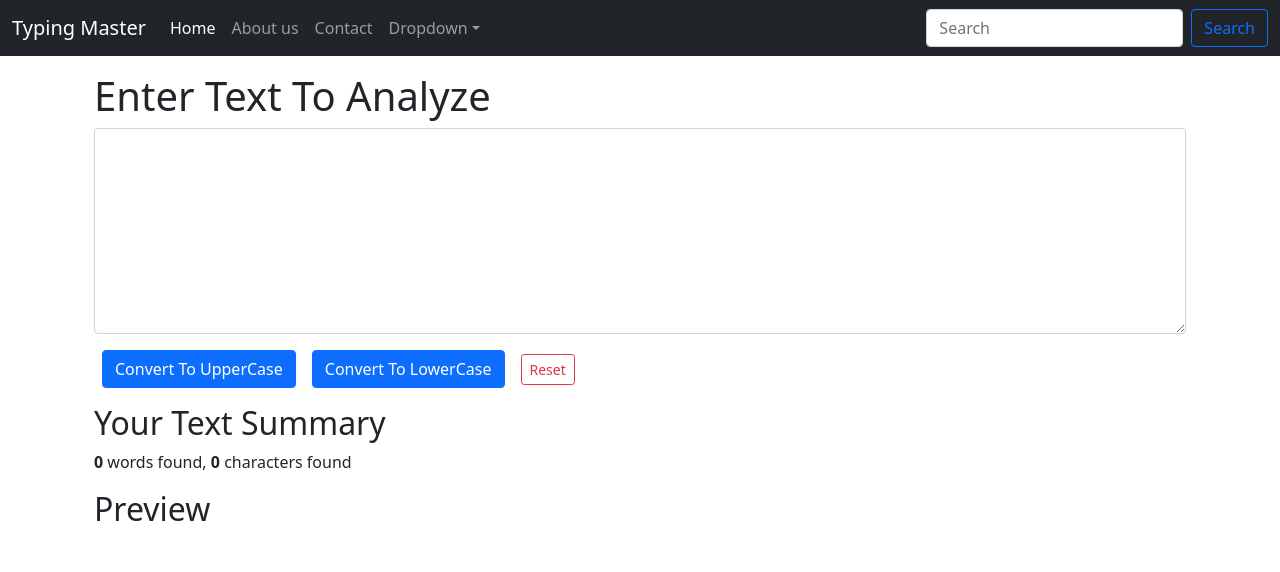
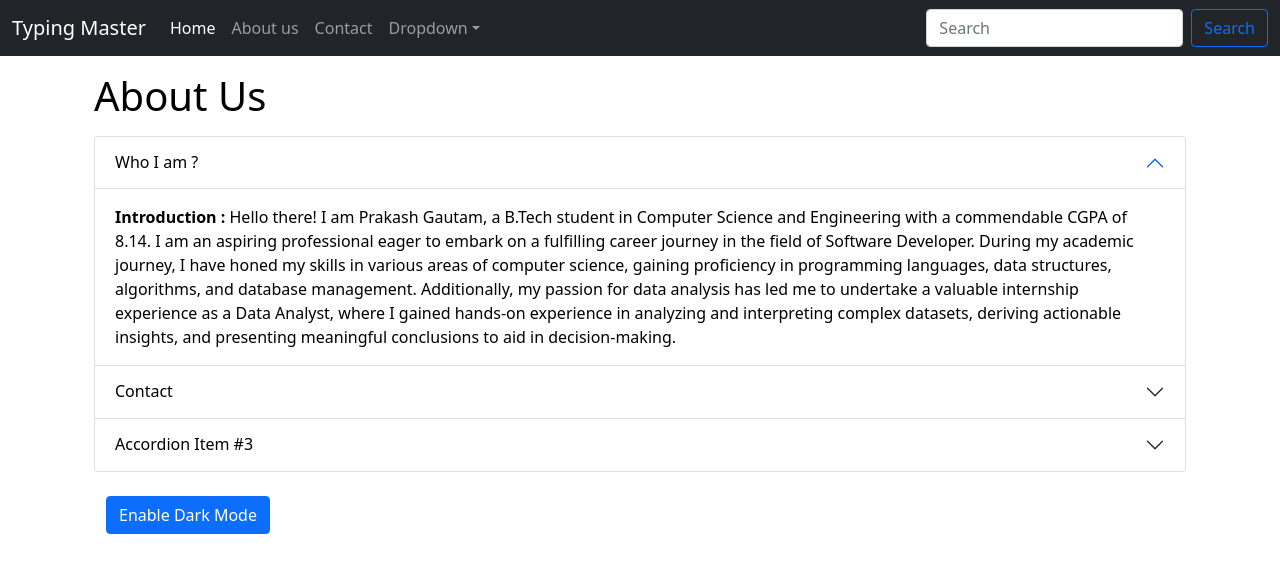
Before and after one commit to Gautamprakas/kalanamak, a React (Create React App) app: page / in a window 1280 px wide. Shown: the top 572 px of the page. Built offline with nearby package versions, Linux system fonts and the light colour scheme.

Commit message:
Add about.js in component

```diff
--- a/src/App.js
+++ b/src/App.js
@@ -1,18 +1,21 @@
 // import logo from './logo.svg'
 import './App.css'
 import Navbar from './components/Navbar.js'
-import TextForm from './components/TextForm.js'
-import TypingSpeedCalculator from './TypingSpeedCalculator.js'
+// import TextForm from './components/TextForm.js'
+import About from './components/About.js'
+// import TypingSpeedCalculator from './TypingSpeedCalculator.js'
 function App() {
   return (
     <>
 
     <Navbar title="Typing Master" about="About us"/>
     <div className="container my-3">
-      <TextForm heading="Enter Text To Analyze"/>
+
+      <About/>
     </div>
     </>
   );
 }
 
 export default App;
+// <TextForm heading="Enter Text To Analyze"/>
--- /dev/null
+++ b/src/components/About.js
@@ -0,0 +1,82 @@
+import React,{useState} from 'react'
+import PropTypes from 'prop-types'
+
+
+export default function About(){
+  const [btnText,setBtnText]=useState('Enable Dark Mode');
+
+  const [myStyle,setStyle]=useState({
+    color:'black',
+    backgroundColor:'white'
+  });
+  const handleStyle=()=>{
+    if(myStyle.backgroundColor=='white'){
+      setBtnText('Disable Dark Mode');
+      setStyle({
+        color:'white',
+        backgroundColor:'black',
+        border:'1px solid white'
+      });
+    }else{
+      setBtnText('Enable Dark Mode');
+      setStyle({
+        color:'black',
+        backgroundColor:'white'
+      });
+    }
+  }
+  //let myStyle=
+  return (
+    <div className="container"  style={myStyle}>
+      <h1 className="my-3" style={myStyle}>About Us </h1>
+      <div className="accordion" id="accordionExample">
+        <div className="accordion-item">
+          <h2 className="accordion-header" id="headingOne">
+            <button className="accordion-button" type="button" style={myStyle} data-bs-toggle="collapse" data-bs-target="#collapseOne" aria-expanded="true" aria-controls="collapseOne">
+              Who I am ?
+            </button>
+          </h2>
+          <div id="collapseOne" className="accordion-collapse collapse show" aria-labelledby="headingOne" data-bs-parent="#accordionExample">
+            <div className="accordion-body" style={myStyle}>
+              <strong>Introduction : </strong>Hello there! I am Prakash Gautam, a B.Tech student in Computer Science and Engineering with a commendable CGPA of 8.14. I am an aspiring professional eager to embark on a fulfilling career journey in the field of Software Developer.
+
+During my academic journey, I have honed my skills in various areas of computer science, gaining proficiency in programming languages, data structures, algorithms, and database management. Additionally, my passion for data analysis has led me to undertake a valuable internship experience as a Data Analyst, where I gained hands-on experience in analyzing and interpreting complex datasets, deriving actionable insights, and presenting meaningful conclusions to aid in decision-making.</div>
+          </div>
+        </div>
+        <div className="accordion-item">
+          <h2 className="accordion-header" id="headingTwo">
+            <button className="accordion-button collapsed" type="button" style={myStyle} data-bs-toggle="collapse" data-bs-target="#collapseTwo" aria-expanded="false" aria-controls="collapseTwo">
+              Contact
+            </button>
+          </h2>
+          <div id="collapseTwo" className="accordion-collapse collapse" aria-labelledby="headingTwo" data-bs-parent="#accordionExample">
+            <div className="accordion-body" style={myStyle}>
+              <strong>7897680196 Email-gautamprakash697@gmail.com</strong></div>
+          </div>
+        </div>
+        <div className="accordion-item">
+          <h2 className="accordion-header" id="headingThree">
+            <button className="accordion-button collapsed" type="button" style={myStyle} data-bs-toggle="collapse" data-bs-target="#collapseThree" aria-expanded="false" aria-controls="collapseThree">
+              Accordion Item #3
+            </button>
+          </h2>
+          <div id="collapseThree" className="accordion-collapse collapse" aria-labelledby="headingThree" data-bs-parent="#accordionExample">
+            <div className="accordion-body" style={myStyle}>
+              <strong>This is the third item's accordion body.</strong> It is hidden by default, until the collapse plugin adds the appropriate classes that we use to style each element. These classes control the overall appearance, as well as the showing and hiding via CSS transitions. You can modify any of this with custom CSS or overriding our default variables. It's also worth noting that just about any HTML can go within the <code>.accordion-body</code>, though the transition does limit overflow.
+            </div>
+          </div>
+        </div>
+      </div>
+      <div className="container my-4">
+        <button type="button" className="btn btn-primary" onClick={handleStyle}>{btnText}</button>
+      </div>
+    </div>
+  );
+}
+// Navbar.propTypes = {
+//   title: PropTypes.string.isRequired,
+//   about:PropTypes.string.isRequired
+// }
+// Navbar.defaultProps = {
+//   title: 'Stranger'
+// };
```
